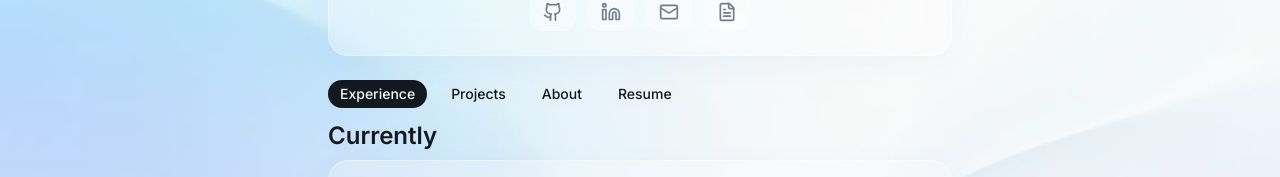
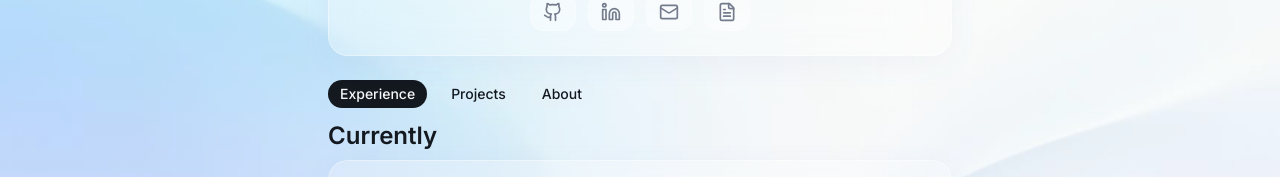
Before and after one commit to brian-git15/BrianSu.com, a React (Vite) app: page / in a window 1280 px wide. Shown: the part 172-349 px from the top of the page. Built offline with nearby package versions, Linux system fonts and the light colour scheme.

Commit message:
remove resume sec

```diff
--- a/src/components/ExperienceMenu.tsx
+++ b/src/components/ExperienceMenu.tsx
@@ -37,7 +37,7 @@ const ExperienceMenu = () => {
         <TabButton id="experience" label="Experience" />
         <TabButton id="projects" label="Projects" />
         <TabButton id="about" label="About" />
-        <TabButton id="resume" label="Resume"/>
+        {/* <TabButton id="resume" label="Resume"/> */}
       </div>
 
       <div className="mt-3">
```
